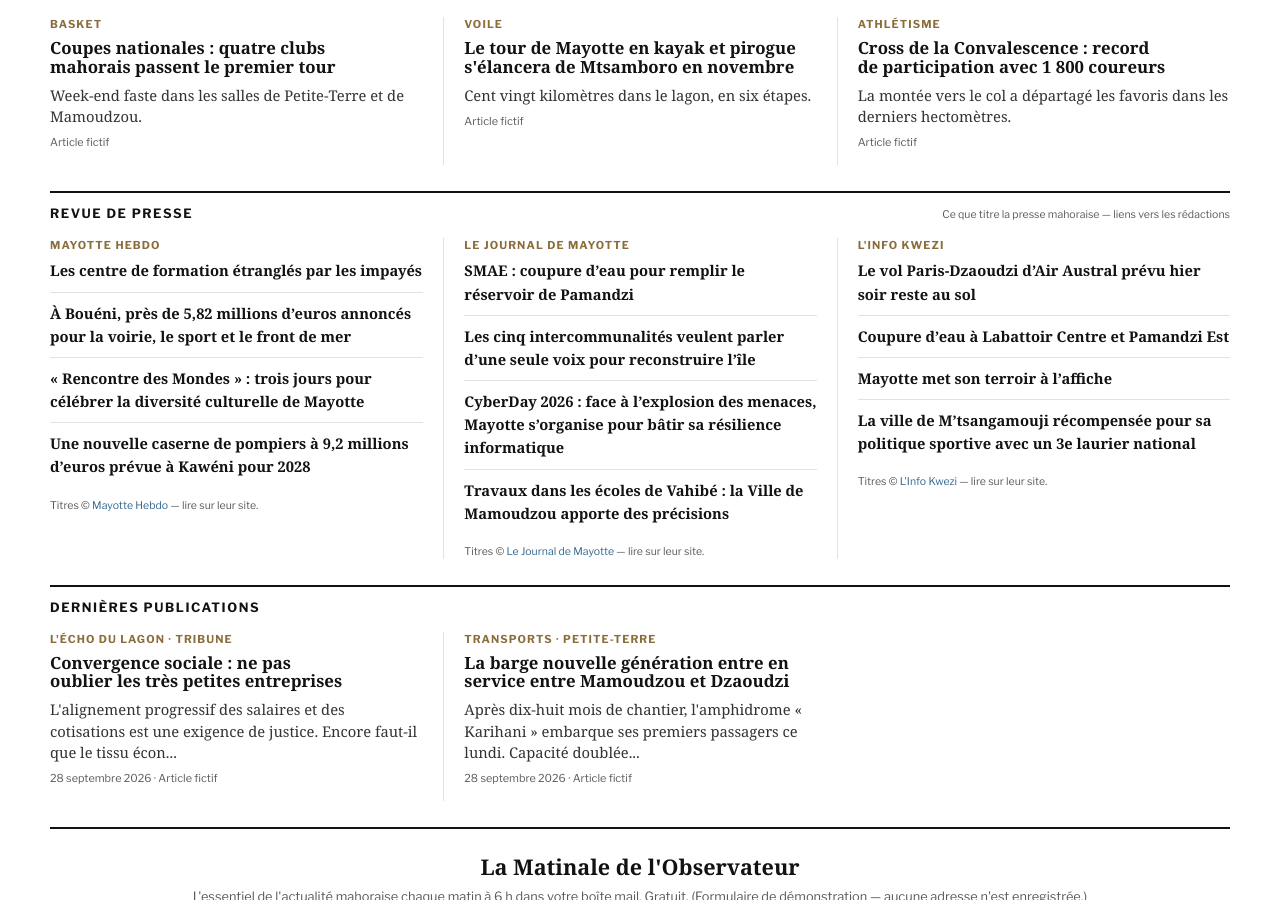
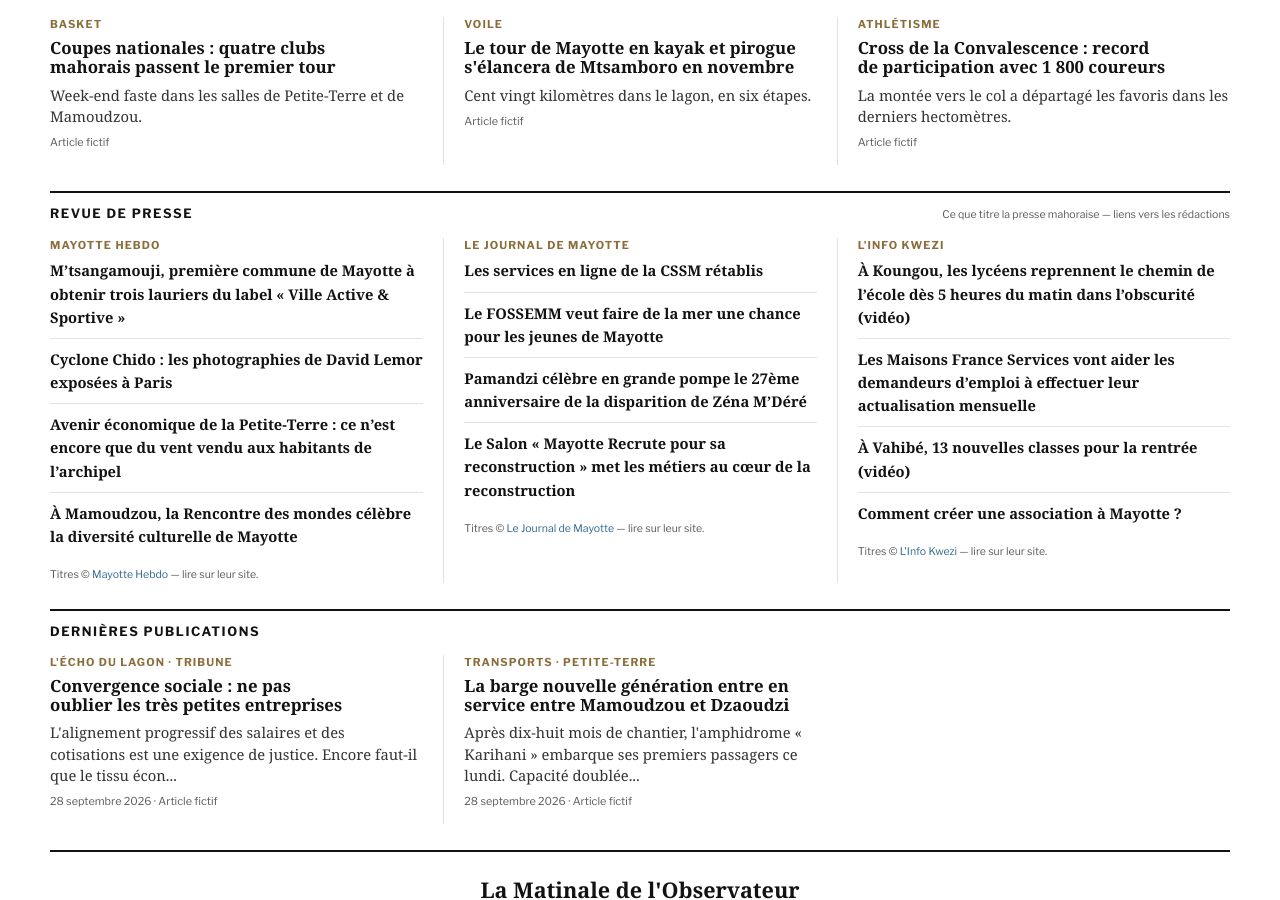
Before and after one commit to esdine/observateur-mayotte, a Jekyll site: the page built from index.html, in a window 1280 px wide and 900 px high, scrolled down 2811 px. Built offline with Jekyll 4.4.1, drawn with Linux system fonts in a browser that asks for light colours; some web fonts are replaced; some of the changed text lies outside the part shown.

Commit message:
Édition du matin : météo et revue de presse

```diff
--- a/_data/marches.yml
+++ b/_data/marches.yml
@@ -1,5 +1,18 @@
 # Genere par outils/maj_marches.py - source BOAMP (open data, licence ouverte)
 avis:
+  - objet: "Marché de travaux de construction d'un mur de soutènement"
+    acheteur: "Communauté de Communes de Petite Terre (976)"
+    type: "Travaux"
+    famille: "Marchés entre 90 k€ et seuils européens"
+    parution: "26 octobre 2026"
+    limite: "16 novembre 2026"
+    lien: "https://www.boamp.fr/pages/avis/?q=idweb:26-103762"
+  - objet: "Elaboration, actualisation du document d'information communale sur les risques majeurs (DICRIM)."
+    acheteur: "Ville de Mamoudzou (976)"
+    type: "Services"
+    famille: "Marchés <90 k€ (MAPA)"
+    parution: "26 octobre 2026"
+    lien: "https://www.boamp.fr/pages/avis/?q=idweb:26-103760"
   - objet: "MISSION D’EXPLOITATION ET MAINTENANCE DU SYSTÈME BILLETTIQUE DU RÉSEAU DE TRANSPORT COLLECTIF « CARIBUS »"
     acheteur: "Communauté d'Agglomération de Dembéni-Mamoudzou (976)"
     type: "Services"
@@ -7,6 +20,13 @@ avis:
     parution: "25 octobre 2026"
     limite: "27 novembre 2026"
     lien: "https://www.boamp.fr/pages/avis/?q=idweb:26-103065"
+  - objet: "Prestations d'entretien, de nettoyage et de gestion des déchets des cours d'eau et ravines sur le territoire de la Cadema"
+    acheteur: "Communauté d'Agglomération de Dembéni-Mamoudzou (976)"
+    type: "Services"
+    famille: "Marchés européens"
+    parution: "25 octobre 2026"
+    limite: "7 décembre 2026"
+    lien: "https://www.boamp.fr/pages/avis/?q=idweb:26-103185"
   - objet: "Etude InterDROM portant sur les tendances de consommation alimentaire dans les Départements et Régions d’Outre-mer - Etat des lieux et pr…"
     acheteur: "ODEADOM"
     type: "Services"
@@ -21,23 +41,3 @@ avis:
     parution: "23 octobre 2026"
     limite: "9 novembre 2026"
     lien: "https://www.boamp.fr/pages/avis/?q=idweb:26-103215"
-  - objet: "Acquisition et la livraison d’un bateau neuf destiné aux missions de surveillance du littoral, de suivi des pollutions marines et de prél…"
-    acheteur: "Secrétariat Général Commun GUADELOUPE"
-    type: "Fournitures"
-    famille: "Marchés entre 90 k€ et seuils européens"
-    parution: "23 octobre 2026"
-    limite: "16 novembre 2026"
-    lien: "https://www.boamp.fr/pages/avis/?q=idweb:26-103428"
-  - objet: "Remise en état des quais et protections maritimes en enrochements des ports de plaisance de Dzaoudzi et Mamoudzou"
-    acheteur: "Département-Région de Mayotte"
-    type: "Travaux"
-    famille: "Marchés européens"
-    parution: "23 octobre 2026"
-    limite: "13 novembre 2026"
-    lien: "https://www.boamp.fr/pages/avis/?q=idweb:26-102598"
-  - objet: "construction d’un programme immobilier neuf de 59 logements mixtes, dont pour l’opération « SQUARE PAPAYE »"
-    acheteur: "Société Immobilière de Mayotte (976)"
-    type: "Travaux"
-    famille: "Marchés européens"
-    parution: "23 octobre 2026"
-    lien: "https://www.boamp.fr/pages/avis/?q=idweb:26-102759"
--- a/_data/revue.yml
+++ b/_data/revue.yml
@@ -3,33 +3,33 @@ sources:
   - nom: "Mayotte Hebdo"
     site: "https://mayottehebdo.com/"
     titres:
-      - titre: "Les centre de formation étranglés par les impayés"
-        lien: "https://www.mayottehebdo.com/actualite/formation/les-centre-de-formation-etrangles-par-les-impayes/"
-      - titre: "À Bouéni, près de 5,82 millions d’euros annoncés pour la voirie, le sport et le front de mer"
-        lien: "https://www.mayottehebdo.com/actualite/economie/a-boueni-pres-de-582-millions-deuros-annonces-pour-la-voirie-le-sport-et-le-front-de-mer/"
-      - titre: "« Rencontre des Mondes » : trois jours pour célébrer la diversité culturelle de Mayotte"
-        lien: "https://www.mayottehebdo.com/actualite/culture/rencontre-des-mondes-trois-jours-pour-celebrer-la-diversite-culturelle-de-mayotte/"
-      - titre: "Une nouvelle caserne de pompiers à 9,2 millions d’euros prévue à Kawéni pour 2028"
-        lien: "https://www.mayottehebdo.com/actualite/societe/une-nouvelle-caserne-de-pompiers-a-92-millions-deuros-prevue-a-kaweni-pour-2028/"
+      - titre: "M’tsangamouji, première commune de Mayotte à obtenir trois lauriers du label « Ville Active & Sportive »"
+        lien: "https://www.mayottehebdo.com/actualite/breves/mtsangamouji-premiere-commune-de-mayotte-a-obtenir-trois-lauriers-du-label-ville-active-sportive/"
+      - titre: "Cyclone Chido : les photographies de David Lemor exposées à Paris"
+        lien: "https://www.mayottehebdo.com/actualite/breves/cyclone-chido-les-photographies-de-david-lemor-exposees-a-paris/"
+      - titre: "Avenir économique de la Petite-Terre : ce n’est encore que du vent vendu aux habitants de l’archipel"
+        lien: "https://www.mayottehebdo.com/actualite/editorial/avenir-economique-de-la-petite-terre-ce-nest-encore-que-du-vent-vendu-aux-habitants-de-larchipel/"
+      - titre: "À Mamoudzou, la Rencontre des mondes célèbre la diversité culturelle de Mayotte"
+        lien: "https://www.mayottehebdo.com/actualite/culture/a-mamoudzou-la-rencontre-des-mondes-celebre-la-diversite-culturelle-de-mayotte/"
   - nom: "Le Journal de Mayotte"
     site: "https://lejournaldemayotte.yt/"
     titres:
-      - titre: "SMAE : coupure d’eau pour remplir le réservoir de Pamandzi"
-        lien: "https://lejournaldemayotte.yt/2026/10/23/smae-coupure-deau-pour-remplir-le-reservoir-de-pamandzi/"
-      - titre: "Les cinq intercommunalités veulent parler d’une seule voix pour reconstruire l’île"
-        lien: "https://lejournaldemayotte.yt/2026/10/23/les-cinq-intercommunalites-veulent-parler-dune-seule-voix-pour-reconstruire-lile/"
-      - titre: "CyberDay 2026 : face à l’explosion des menaces, Mayotte s’organise pour bâtir sa résilience informatique"
-        lien: "https://lejournaldemayotte.yt/2026/10/23/cyberday-2026-face-a-lexplosion-des-menaces-mayotte-sorganise-pour-batir-sa-resilience-informatique/"
-      - titre: "Travaux dans les écoles de Vahibé : la Ville de Mamoudzou apporte des précisions"
-        lien: "https://lejournaldemayotte.yt/2026/10/23/travaux-dans-les-ecoles-de-vahibe-la-ville-de-mamoudzou-apporte-des-precisions/"
+      - titre: "Les services en ligne de la CSSM rétablis"
+        lien: "https://lejournaldemayotte.yt/2026/10/26/les-services-en-ligne-de-la-cssm-retablis/"
+      - titre: "Le FOSSEMM veut faire de la mer une chance pour les jeunes de Mayotte"
+        lien: "https://lejournaldemayotte.yt/2026/10/26/le-fossemm-veut-faire-de-la-mer-une-chance-pour-les-jeunes-de-mayotte/"
+      - titre: "Pamandzi célèbre en grande pompe le 27ème anniversaire de la disparition de Zéna M’Déré"
+        lien: "https://lejournaldemayotte.yt/2026/10/26/pamandzi-celebre-en-grande-pompe-le-27eme-anniversaire-de-la-disparition-de-zena-mdere/"
+      - titre: "Le Salon « Mayotte Recrute pour sa reconstruction » met les métiers au cœur de la reconstruction"
+        lien: "https://lejournaldemayotte.yt/2026/10/26/le-salon-mayotte-recrute-pour-sa-reconstruction-met-les-metiers-au-coeur-de-la-reconstruction/"
   - nom: "L'Info Kwezi"
     site: "https://www.linfokwezi.fr/"
     titres:
-      - titre: "Le vol Paris-Dzaoudzi d’Air Austral prévu hier soir reste au sol"
-        lien: "https://www.linfokwezi.fr/le-vol-paris-dzaoudzi-dair-austral-prevu-hier-soir-reste-au-sol/"
-      - titre: "Coupure d’eau à Labattoir Centre et Pamandzi Est"
-        lien: "https://www.linfokwezi.fr/coupure-deau-a-labattoir-centre-et-pamandzi-est/"
-      - titre: "Mayotte met son terroir à l’affiche"
-        lien: "https://www.linfokwezi.fr/mayotte-met-son-terroir-a-laffiche/"
-      - titre: "La ville de M’tsangamouji récompensée pour sa politique sportive avec un 3e laurier national"
-        lien: "https://www.linfokwezi.fr/la-ville-de-mtsangamouji-recompensee-pour-sa-politique-sportive-avec-un-3e-laurier-national/"
+      - titre: "À Koungou, les lycéens reprennent le chemin de l’école dès 5 heures du matin dans l’obscurité (vidéo)"
+        lien: "https://www.linfokwezi.fr/a-koungou-les-lyceens-reprennent-le-chemin-de-lecole-des-5-heures-du-matin-dans-lobscurite-video/"
+      - titre: "Les Maisons France Services vont aider les demandeurs d’emploi à effectuer leur actualisation mensuelle"
+        lien: "https://www.linfokwezi.fr/les-maisons-france-services-vont-aider-les-demandeurs-demploi-a-effectuer-leur-actualisation-mensuelle/"
+      - titre: "À Vahibé, 13 nouvelles classes pour la rentrée (vidéo)"
+        lien: "https://www.linfokwezi.fr/a-vahibe-13-nouvelles-classes-pour-la-rentree-video/"
+      - titre: "Comment créer une association à Mayotte ?"
+        lien: "https://www.linfokwezi.fr/comment-creer-une-association-a-mayotte/"
```
Also changed, not shown: _data/meteo.yml (+6 -6 lines).
